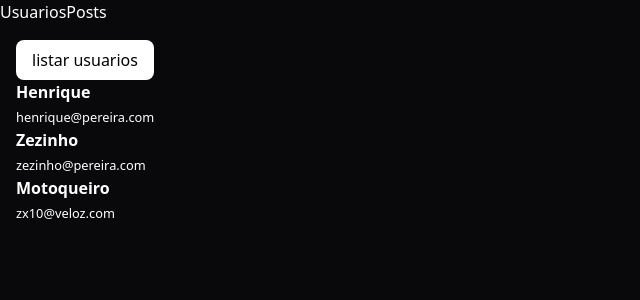
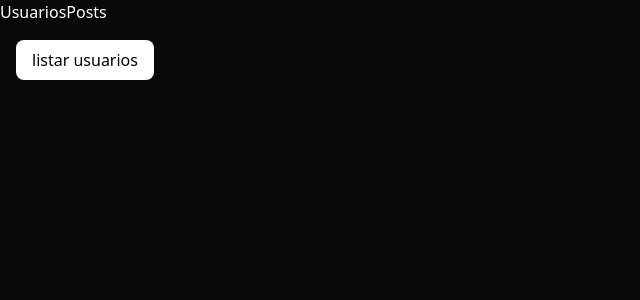
Before and after one commit to projects-for-learning/react-query-fudamentos, a React (Vite) app: page / in a window 1280 px wide. Shown: the top 300 px of the page, without its empty margins (0-640 px from the left). Built offline with nearby package versions, Linux system fonts and the light colour scheme; data requests are answered from the project's data file.

Commit message:
feat: controlando o tempo do garbage collector

```diff
--- a/src/Posts.tsx
+++ b/src/Posts.tsx
@@ -8,23 +8,24 @@ interface IUser {
 }
 
 export function Posts() {
-  const { data } = useQuery({
-    // enabled: false, estou dizendo para o react-query que essa queryFn mão deve ser executada, para que não execute assim que o componente seja montado
-    enabled: true,
-    staleTime: 5000,
-    queryKey: ["users"],
-    queryFn: async (): Promise<IUser[]> => {
-      await sleep();
-      const response = await fetch("http://localhost:3000/users");
+  // const { data } = useQuery({
+  //   // enabled: false, estou dizendo para o react-query que essa queryFn mão deve ser executada, para que não execute assim que o componente seja montado
+  //   enabled: true,
+  //   staleTime: 5000,
+  //   gcTime: 5000,
+  //   queryKey: ["users"],
+  //   queryFn: async (): Promise<IUser[]> => {
+  //     await sleep();
+  //     const response = await fetch("http://localhost:3000/users");
 
-      return response.json();
-    },
-  });
+  //     return response.json();
+  //   },
+  // });
 
   return (
     <div>
       <h1>Posts</h1>
-      <pre>{JSON.stringify(data, null, 2)}</pre>
+      {/* <pre>{JSON.stringify(data, null, 2)}</pre> */}
     </div>
   );
 }
--- a/src/Users.tsx
+++ b/src/Users.tsx
@@ -1,6 +1,5 @@
 import { useQuery } from "@tanstack/react-query";
 import { sleep } from "./sleep";
-import { useState } from "react";
 
 interface IUser {
   id: string;
@@ -16,8 +15,9 @@ export function Users() {
 
   const { data, isLoading, refetch, isPending, isFetching } = useQuery({
     // enabled: false, estou dizendo para o react-query que essa queryFn mão deve ser executada, para que não execute assim que o componente seja montado
-    enabled: true,
+    enabled: false,
     staleTime: 5000,
+    gcTime: 5000,
     queryKey: ["users"],
     queryFn: async (): Promise<IUser[]> => {
       await sleep();
```
